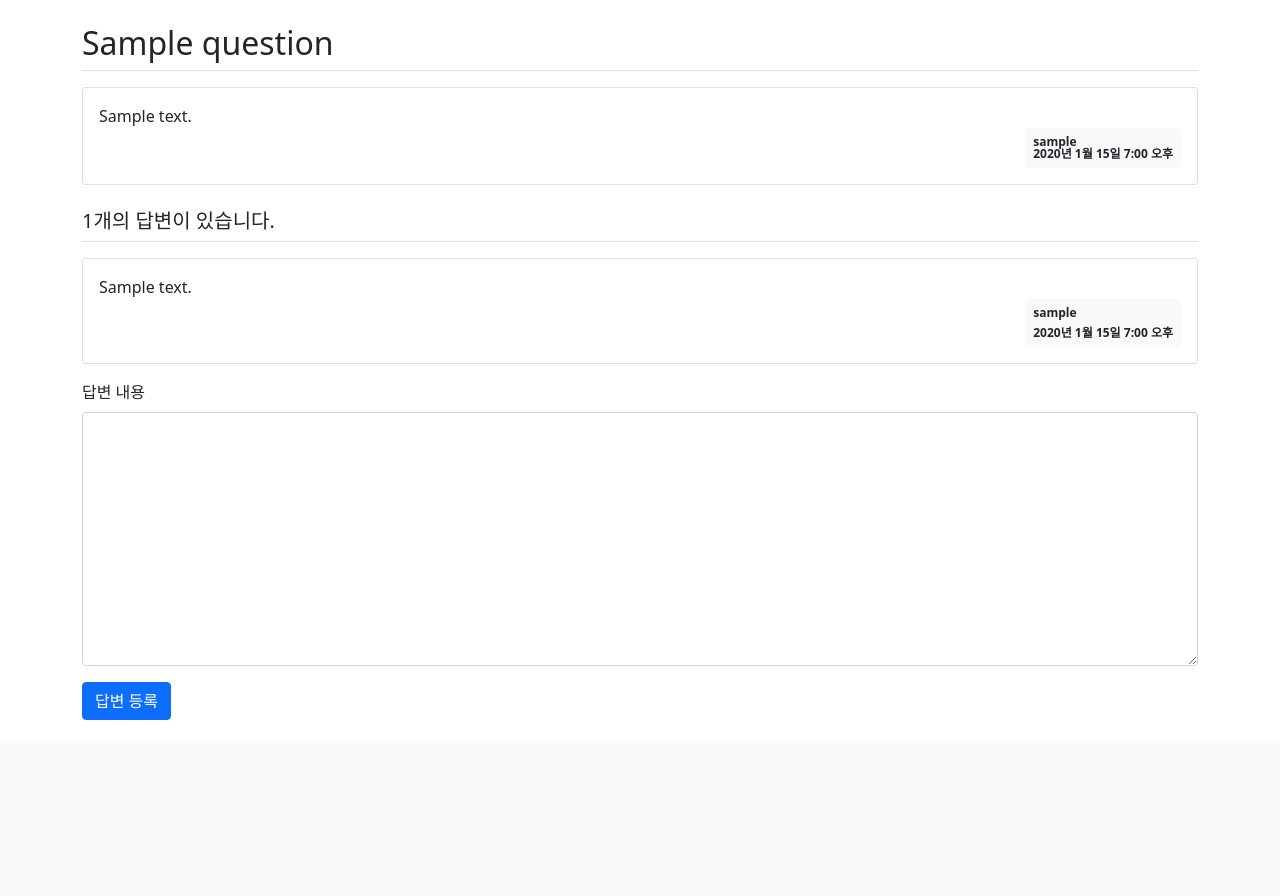
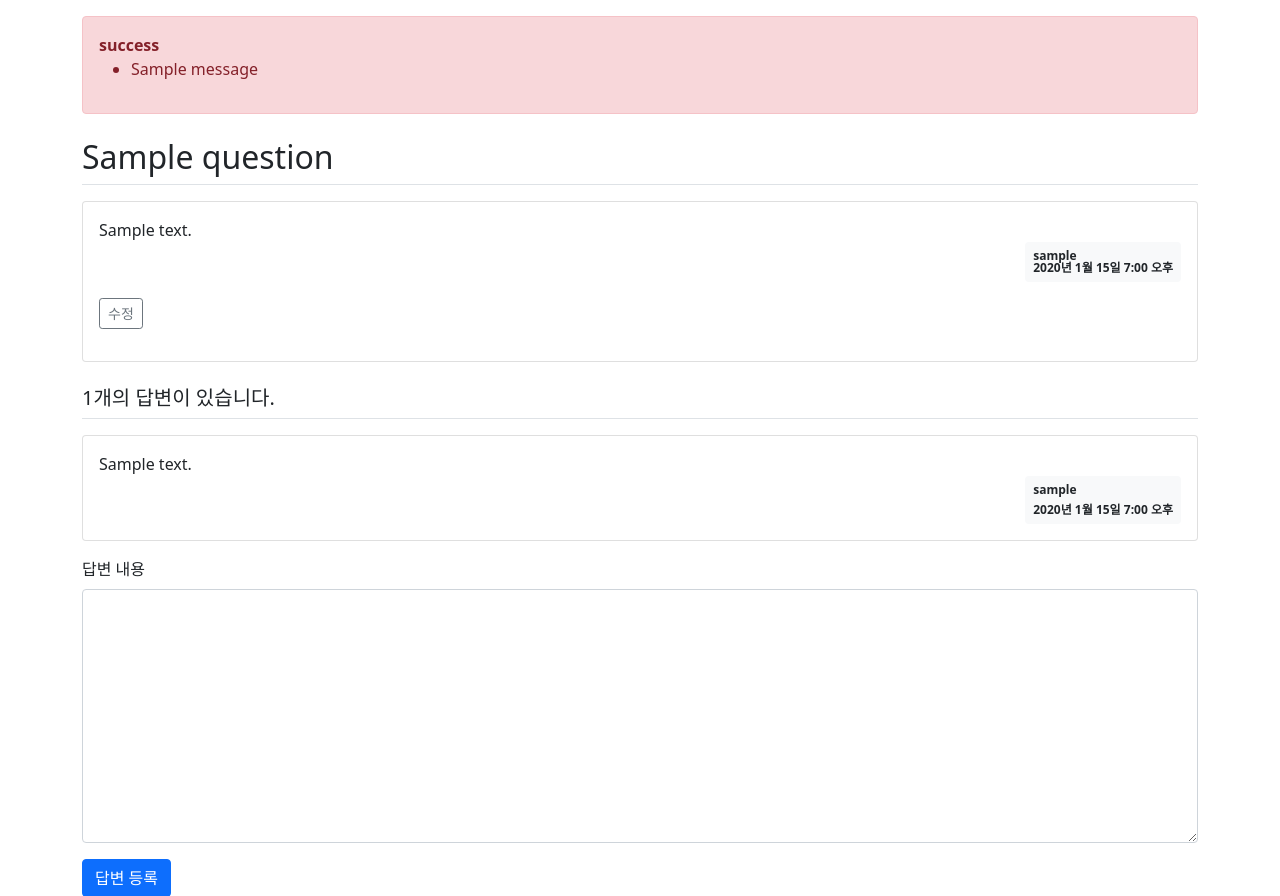
Before and after one commit to u-hajin/django-practice, a Django app: page /pybo/answer/create/1/ in a window 1280 px wide. Shown: the part 57-953 px from the top of the page. Before the commit the page ends 777 px from the top, so only its background shows below. Run offline with Django 4.2, Linux system fonts and the light colour scheme; a user stored in the database is signed in; tables that the repository leaves empty hold one stand-in row (values such as "Sample post"); one stand-in notice (Sample message) is shown; some libraries are stand-ins or nearby versions.

Commit message:
feat: 질문 수정

```diff
--- a/mysite/pybo/models.py
+++ b/mysite/pybo/models.py
@@ -9,6 +9,7 @@ class Question(models.Model):
     subject = models.CharField(max_length=200)
     content = models.TextField()
     create_date = models.DateTimeField()
+    modify_date = models.DateTimeField(null=True, blank=True)
 
     def __str__(self):
         return self.subject
@@ -19,3 +20,4 @@ class Answer(models.Model):
     question = models.ForeignKey(Question, on_delete=models.CASCADE)
     content = models.TextField()
     create_date = models.DateTimeField()
+    modify_date = models.DateTimeField(null=True, blank=True)
--- a/mysite/pybo/urls.py
+++ b/mysite/pybo/urls.py
@@ -9,4 +9,5 @@ urlpatterns = [
     path('<int:question_id>/', views.detail, name='detail'),
     path('answer/create/<int:question_id>/', views.answer_create, name='answer_create'),
     path('question/create/', views.question_create, name='question_create'),
+    path('question/modify/<int:question_id>/', views.question_modify, name='question_modify'),
 ]
--- a/mysite/pybo/views.py
+++ b/mysite/pybo/views.py
@@ -1,5 +1,6 @@
+from django.contrib.auth.decorators import login_required
+from django.contrib import messages
 from django.core.paginator import Paginator
-from django.contrib.auth.decorators import login_required
 from django.shortcuts import render, get_object_or_404, redirect
 from django.utils import timezone
 from .models import Question
@@ -65,3 +66,24 @@ def question_create(request):
     context = {'form': form}
 
     return render(request, 'pybo/question_form.html', context)
+
+
+@login_required(login_url='common:login')
+def question_modify(request, question_id):
+    question = get_object_or_404(Question, pk=question_id)
+    if request.user != question.author:
+        messages.error(request, '수정 권한이 없습니다.')
+        return redirect('pybo:detail', question_id=question.id)
+
+    if request.method == 'POST':
+        form = QuestionForm(request.POST, instance=question)
+        if form.is_valid():
+            question = form.save(commit=False)
+            question.modify_date = timezone.now()
+            question.save()
+            return redirect('pybo:detail', question_id=question.id)
+    else:
+        form = QuestionForm(instance=question)
+    context = {'form': form}
+
+    return render(request, 'pybo/question_form.html', context)
--- a/mysite/templates/pybo/question_detail.html
+++ b/mysite/templates/pybo/question_detail.html
@@ -1,6 +1,14 @@
 {% extends 'base.html' %}
 {% block content %}
 <div class="container my-3">
+    {% if messages %}
+    <div class="alert alert-danger my-3" role="alert">
+        {% for message in messages %}
+            <strong>{{ message.tags }}</strong>
+            <ul><li>{{ message.message }}</li></ul>
+        {% endfor %}
+    </div>
+    {% endif %}
     <!-- 질문 -->
     <h2 class="border-bottom py-2">{{ question.subject }}</h2>
     <div class="card my-3">
@@ -11,6 +19,11 @@
                     <div calss="mb-2">{{ question.author.username }}</div>
                     <div>{{ question.create_date }}</div>
                 </div>
+            </div>
+            <div class="my-3">
+                {% if request.user == question.author %}
+                <a href="{% url 'pybo:question_modify' question.id %}" class="btn btn-sm btn-outline-secondary">수정</a>
+                {% endif %}
             </div>
         </div>
     </div>
```
Also changed, not shown: mysite/pybo/migrations/0004_answer_modify_date_question_modify_date.py (added).
